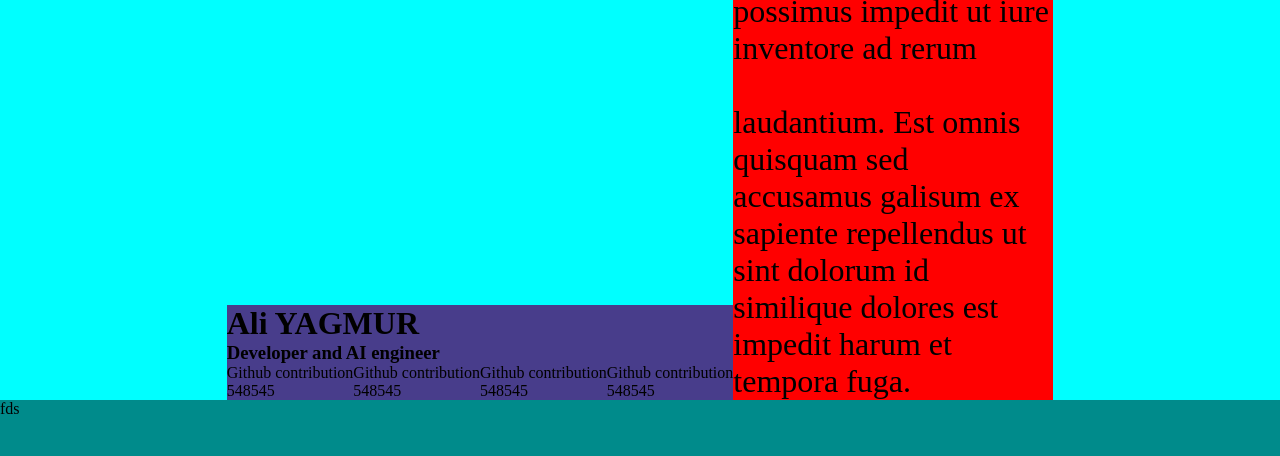
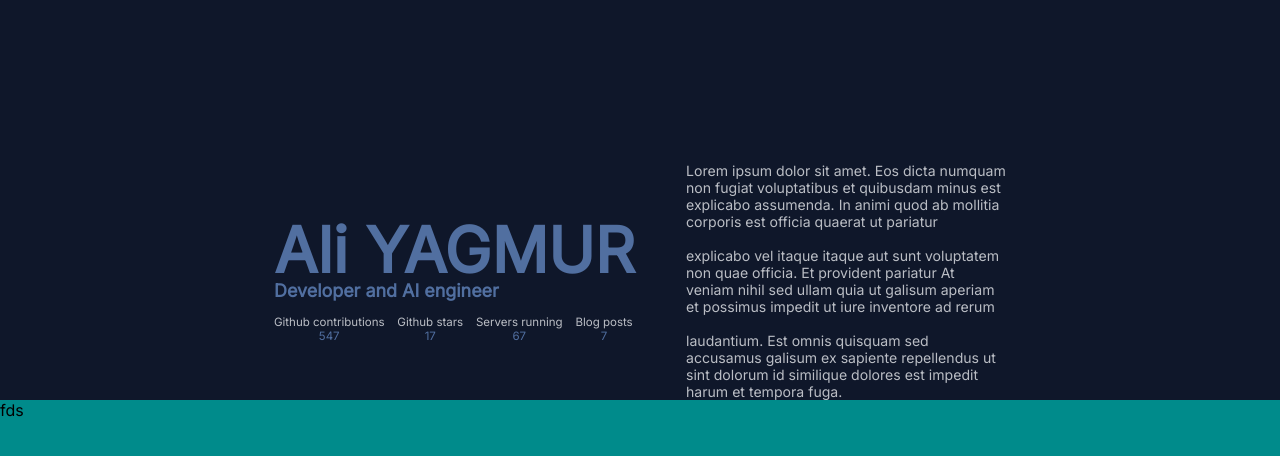
Before and after one commit to AliHaine/AliYag.dev, an Angular app: page / in a window 1280 px wide. Shown: the top 456 px of the page. Built offline with nearby package versions, Linux system fonts and the light colour scheme.

Commit message:
Update the top part of the website.

```diff
--- a/src/app/components/home/home.component.html
+++ b/src/app/components/home/home.component.html
@@ -1,26 +1,25 @@
 <div id="home-content" style="display: flex; flex-direction: column; height: 100vh; width: 100vw;">
   <div id="top">
+    <div id="top-content">
       <div id="top-left">
-      <div>
-        <h1>Ali YAGMUR</h1>
-        <h3>Developer and AI engineer</h3>
+          <h1 style="font-size: 4.9vw;">Ali YAGMUR</h1>
+          <h3 style="font-size: 1.4vw; padding-bottom: 4%">Developer and AI engineer</h3>
           <div id="stats">
             <div class="stat">
-              <div>Github contribution</div>
-              <div>548545</div>
+                <div class="stat-title">Github contributions</div>
+                <div>547</div>
             </div>
             <div class="stat">
-            <div>Github contribution</div>
-            <div>548545</div>
+                <div class="stat-title">Github stars</div>
+                <div>17</div>
             </div>
             <div class="stat">
-            <div>Github contribution</div>
-            <div>548545</div>
+                <div class="stat-title">Servers running</div>
+                <div>67</div>
             </div>
             <div class="stat">
-            <div>Github contribution</div>
-            <div>548545</div>
-          </div>
+                <div class="stat-title">Blog posts</div>
+                <div>7</div>
             </div>
           </div>
       </div>
@@ -36,6 +35,7 @@
           laudantium. Est omnis quisquam sed accusamus galisum ex sapiente repellendus ut sint dolorum id similique dolores est impedit harum et tempora fuga.</p>
       </div>
     </div>
+  </div>
   <div id="bot">
 fds
   </div>
--- a/src/app/components/home/home.component.scss
+++ b/src/app/components/home/home.component.scss
@@ -1,27 +1,50 @@
 #top {
+  height: 50%;
   display: flex;
-  height: 50%;
-  background-color: aqua;
+  align-items: end;
+
+}
+
+#top-content {
+  display: flex;
   justify-content: center;
-  align-items: end;
+  align-items: center;
+  gap: 4vw;
+}
+
+h1, h3 {
+  margin: 0 !important;
+  line-height: 1;
 }
 
 #top-left {
-  background-color: darkslateblue;
+  color: var(--color-two);
 }
 
 
 #stats {
   display: flex;
+  gap: 1vw;
+}
+
+.stat {
+  text-align: center;
+  font-size: 0.9vw;
+}
+
+.stat-title {
+  color: var(--color-three);
+  opacity: 0.8;
 }
 
 #top-right {
-  background-color: red;
   width: 25%;
 }
 
 #description {
-  font-size: 2em;
+  color: var(--color-three);
+  font-size: 1.1vw;
+  opacity: 0.8;
 }
 
 
--- a/src/index.html
+++ b/src/index.html
@@ -6,6 +6,8 @@
   <base href="/">
   <meta name="viewport" content="width=device-width, initial-scale=1">
   <link rel="icon" type="image/x-icon" href="favicon.ico">
+  <link href="https://fonts.googleapis.com/css2?family=Jua&display=swap" rel="stylesheet">
+  <link href='https://fonts.googleapis.com/css?family=Inter' rel='stylesheet'>
 </head>
 <body>
   <app-root></app-root>
--- a/src/styles.scss
+++ b/src/styles.scss
@@ -1,13 +1,16 @@
-$color-background: #0F172A;
-$color-one: #374151;
-$color-two: #516FA0;
-$color-three: #E5E7EB;
+:root {
+  --color-background: #0F172A;
+  --color-one: #374151;
+  --color-two: #516FA0;
+  --color-three: #E5E7EB;
+}
 
 body {
-  background-color: $color-background;
+  background-color: var(--color-background);
 }
 
 * {
   margin: 0;
   padding: 0;
+  font-family: Inter;
 }
```
Lines whose indentation alone changed are shown as unchanged.
